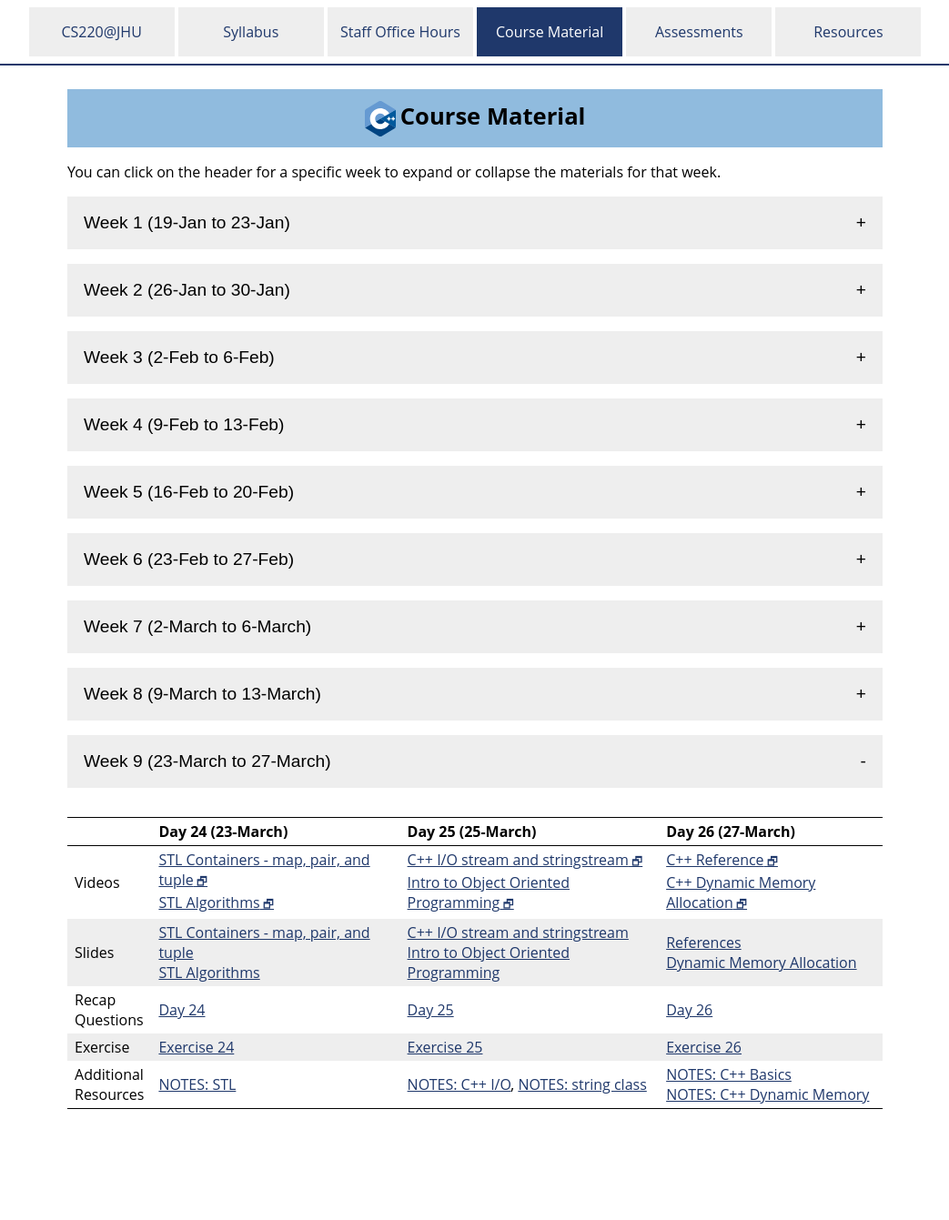
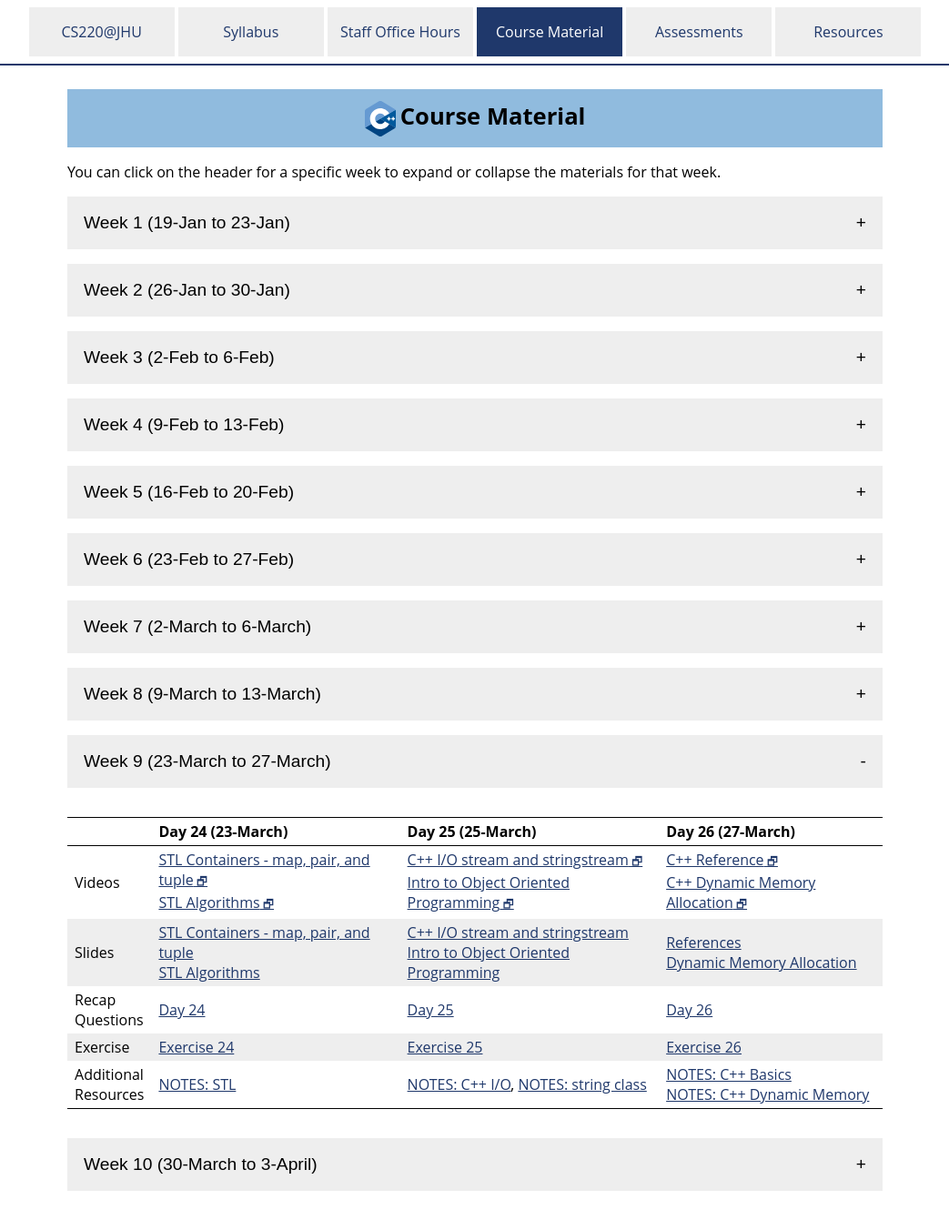
Before and after one commit to jhu-ip/cs220-sp26, a Jekyll site: the page built from material.md, in a window 1280 px wide. Shown: the whole page at 91% size, without its empty margins (118-1161 px from the left). Built offline with Jekyll 4.4.1, drawn with Linux system fonts in a browser that asks for light colours; before the commit the page ends 1251 px from its top, so only the background shows below that.

Commit message:
publishing week 10

```diff
--- a/material.md
+++ b/material.md
@@ -455,7 +455,6 @@ the materials for that week.
 </table>
 </div>
 
-<!--
 <button type="button" id="week_10_toggle" class="week_control_button">Week 10 (30-March to 3-April)</button>
 <div id="week_10" class="collapsible">
 <table>
@@ -494,13 +493,15 @@ the materials for that week.
     </tr>
     <tr>
       <td>Additional<br>Resources</td>
-      <td></td>
-      <td></td>
-      <td></td>
+      <td><a href='notes/notes-classes.html'>NOTES: C++ classes</a></td>
+      <td><a href='notes/notes-classes.html'>NOTES: C++ classes</a></td>
+      <td><a href='notes/notes-overloading.html'>NOTES: Overloading</a></td>
     </tr>
   </tbody>
 </table>
 </div>
+
+<!--
 <button type="button" id="week_11_toggle" class="week_control_button">Week 11 (6-April to 10-April)</button>
 <div id="week_11" class="collapsible">
 <table>
```
Also changed, not shown: 2 other files.
